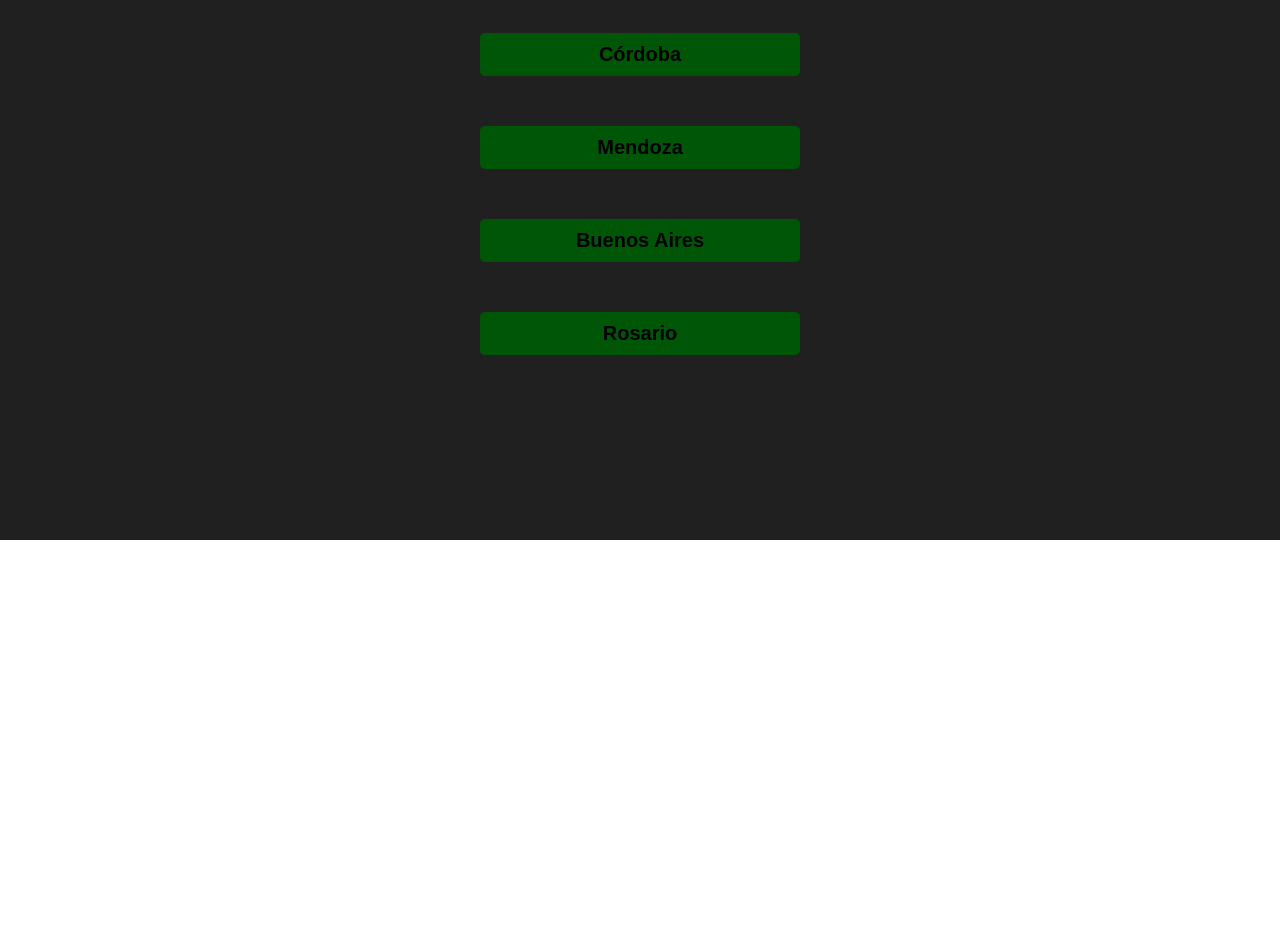
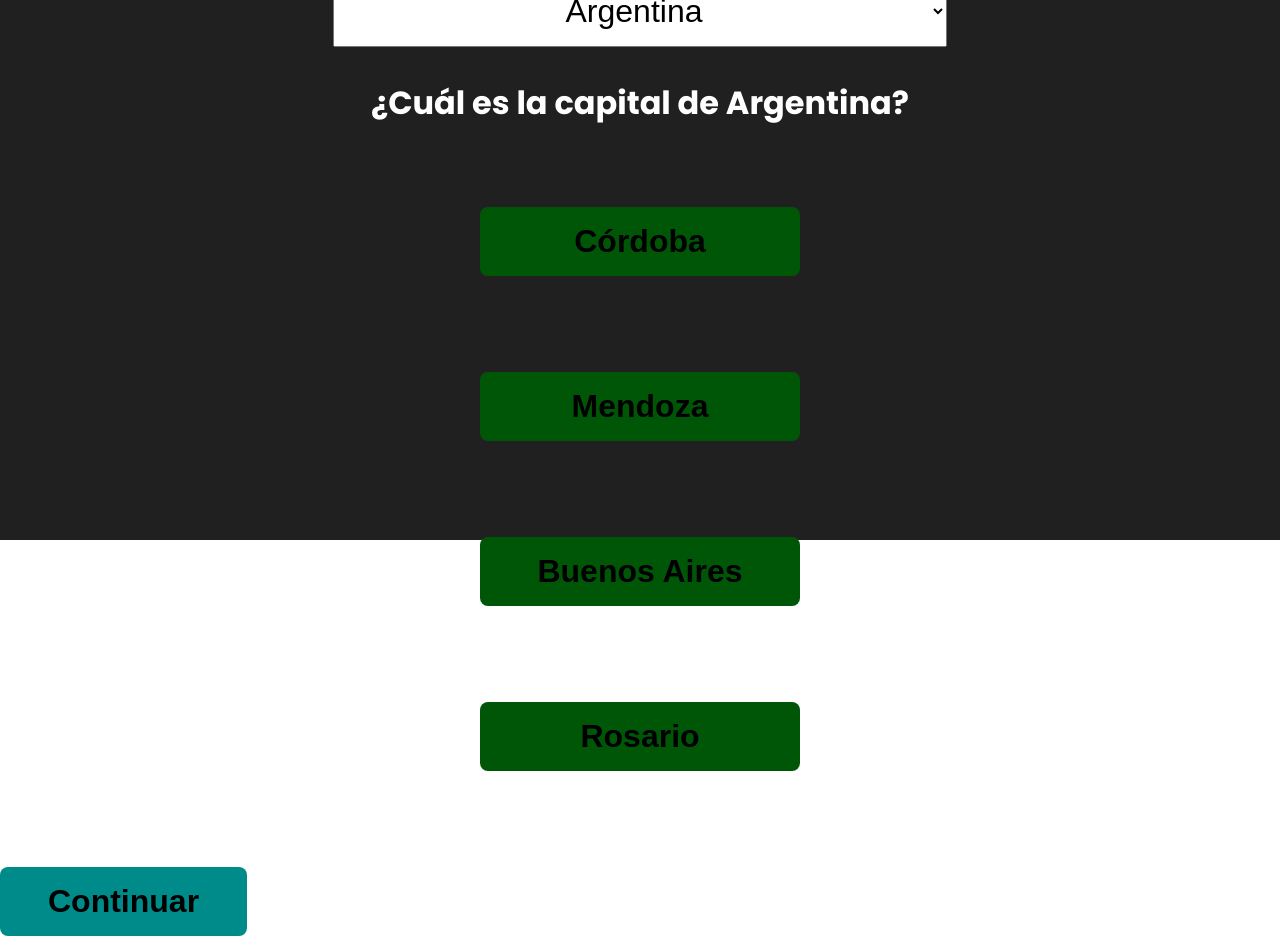
Before and after one commit to fraancofenoglio/Countrivia, a React (Vite) app: page / in a window 1280 px wide. Shown: the part 260-1196 px from the top of the page. Before the commit the page ends 800 px from the top, so only its background shows below. Built offline with nearby package versions, Linux system fonts and the light colour scheme.

Commit message:
al finalizar la trivia muestra la cantidad de respuestas correctas

```diff
--- a/src/App.css
+++ b/src/App.css
@@ -4,7 +4,7 @@
     padding: 0;
     margin: 0;
     box-sizing: border-box;
-    font-size: 62.5%;
+    /* font-size: 62.5%; */
 }
 body{
     background-color: #202020;
--- a/src/App.jsx
+++ b/src/App.jsx
@@ -5,9 +5,9 @@ import Header from './components/Header';
 
 function App() {
 
-  const [questionIndex, setQuestionIndex] = useState(0);
-  const [checkAnswer, setCheckAnswer] = useState("")
-  console.log(questionIndex)
+  const [indiceRes, setIndiceRes] = useState(0);
+  const [checkRespuesta, setCheckRespuesta] = useState("");
+  const [correctas, setCorrectas] = useState(0);
 
   return (
     <>
@@ -20,12 +20,43 @@ function App() {
         </select>
       </div>
 
-      <>
+      <div >
+        {
+          indiceRes >= 10 ? <h2>Respuestas correctas: {correctas}</h2> : <>
+              <h2 className='pregunta'>{ArgentinaTrivia[indiceRes].question}</h2>
+              <div>{
+
+                ArgentinaTrivia[indiceRes].answers.map((ans, i) => (
+                  <div className='respuestas' key={i}>
+                    <button className='btn-respuesta' disabled={checkRespuesta === "" ? false : true} onClick={() => {
+                      if(ans === ArgentinaTrivia[indiceRes].correct){
+                        setCheckRespuesta("¡Correcto!")
+                        setCorrectas(correctas+1)
+                      } else {
+                        setCheckRespuesta("¡Incorrecto!")
+                      }
+                    }}>{ans}</button>
+                  </div>
+                ))
+              }</div>
+              {checkRespuesta}
+              <button className='btn-continuar' onClick={() => {
+                setIndiceRes(indiceRes+1);
+                setCheckRespuesta("")
+              }}>Continuar</button>
+
+          </>
+        }
+      </div>
+
+
+      {/* <>
         {
           <h2 className='pregunta'>{questionIndex+1 + ". " + ArgentinaTrivia[questionIndex].question}</h2>
         }
           <div className='respuestas'>
             {ArgentinaTrivia[questionIndex].answers.map((ans, i) => (
+
               <button className='btn-respuesta' disabled={checkAnswer === "" ? false : true} onClick={() => {
 
                 if(ans === ArgentinaTrivia[questionIndex].correct){
@@ -33,8 +64,7 @@ function App() {
                 } else {
                   setCheckAnswer("¡Incorrecto!")
                 }
-                // setCheckAnswer("")
-                // setQuestionIndex(questionIndex+1)
+
               }} key={i}>{ans}</button>
             ))}
             <h3>
@@ -43,11 +73,16 @@ function App() {
             {
               checkAnswer !== "" ? <button className='btn-continuar' onClick={() => {
                 setCheckAnswer("");
+                if (questionIndex === 9) {
+                  setMessage("Listo!")
+                }
                 setQuestionIndex(questionIndex+1);
               }}>Continuar</button> : ""
             }
           </div>
-      </>
+
+          <h4>{message}</h4>
+      </> */}
 
 
     </>
```
